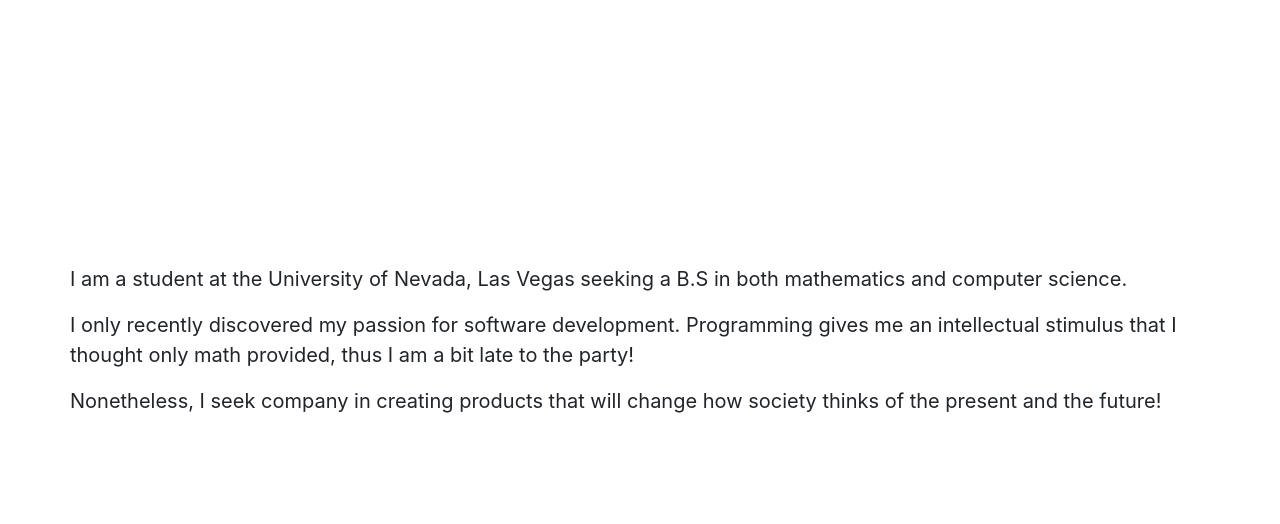
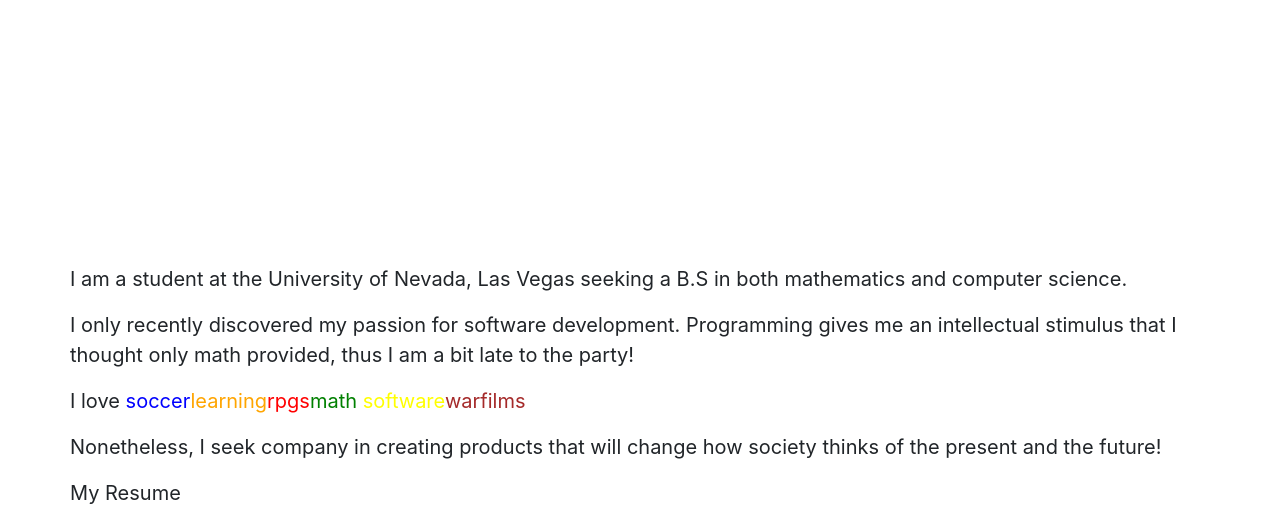
Before and after one commit to ArakelyanEdgar/Edgar-Arakelyan---Personal-Website, a website: page views/main.html in a window 1280 px wide. Shown: the part 379-903 px from the top of the page. Before the commit the page ends 811 px from the top, so only its background shows below. Drawn offline with nearby package versions, Linux system fonts and the light colour scheme; files that its build step writes are made by us from their sources; files whose address does not match are found by name.

Commit message:
css changes

```diff
--- a/styles/mainStyles.css
+++ b/styles/mainStyles.css
@@ -17,8 +17,27 @@
     margin-left: 41%;
 }
 
-#future{
+#about_me{
     padding-top: 5%;
+}
+
+#span1{
+    color: blue;
+}
+#span2{
+    color: orange;
+}
+#span3{
+    color: red;
+}
+#span4{
+    color: green;
+}
+#span5{
+    color: yellow;
+}
+#span6{
+    color: brown;
 }
 
 p{
--- a/views/main.html
+++ b/views/main.html
@@ -30,18 +30,29 @@
                 </p>
             </div>
 
-            <div class = "row future">
-                <p> I only recently discovered my passion
+            <div class = "row about_me">
+                <p> I only recently discovered  my passion
                     for software development. Programming gives me an intellectual stimulus
                     that I thought only math provided, thus I am a bit late to the party!
                 </p>
             </div>
 
-            <div class="row future">
+            <div class = "row about_me">
+                <p>
+                    I love <span id="span1">soccer</span><span id="span2">learning</span><span id="span3">rpgs</span><span id="span4">math</span>
+                            <span id="span5">software</span><span id="span6">warfilms</span>
+                </p>
+            </div>
+
+            <div class="row about_me">
                 <p>
                     Nonetheless, I seek company in creating products that will change how
                     society thinks of the present and the future!
                 </p>
+            </div>
+
+            <div class = "row">
+                <p>My Resume</p>
             </div>
 
 
```
